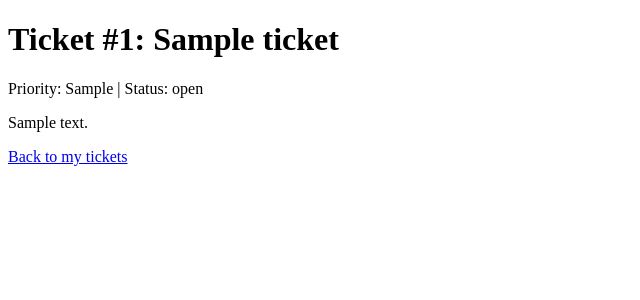
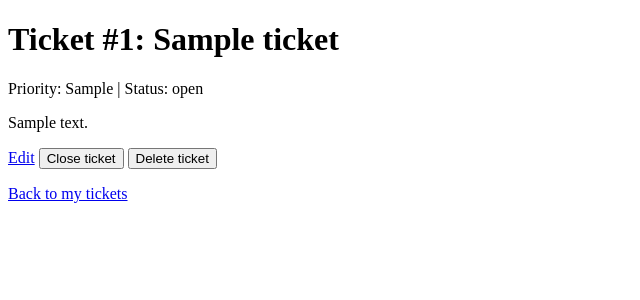
Before and after one commit to dell09-cloud/securedesk-devsecops, a Flask app: page /tickets/1 in a window 1280 px wide. Shown: the part 29-329 px from the top of the page, without its empty margins (0-640 px from the left). Run offline with Flask 3, Linux system fonts and the light colour scheme; a user stored in the database is signed in; tables that the repository leaves empty hold one stand-in row (values such as "Sample post"); some libraries are stand-ins or nearby versions.

Commit message:
Add ticket edit, close and delete with ownership checks

```diff
--- a/src/app.py
+++ b/src/app.py
@@ -204,6 +204,64 @@ def ticket_detail(ticket_id):
         abort(404)
     return render_template("ticket_detail.html", ticket=ticket)
 
+def get_own_ticket(ticket_id):
+    """Return the ticket only if it belongs to the logged-in user."""
+    ticket = db.session.get(Ticket, ticket_id)
+    if ticket is None or ticket.user_id != current_user.id:
+        abort(404)
+    return ticket
+
+
+@app.route("/tickets/<int:ticket_id>/edit", methods=["GET", "POST"])
+@login_required
+def ticket_edit(ticket_id):
+    ticket = get_own_ticket(ticket_id)
+
+    if request.method == "POST":
+        title = request.form.get("title", "").strip()
+        description = request.form.get("description", "").strip()
+        priority = request.form.get("priority", "medium")
+
+        error = None
+        if not 3 <= len(title) <= 100:
+            error = "Title must be 3-100 characters."
+        elif not 1 <= len(description) <= 2000:
+            error = "Description must be 1-2000 characters."
+        elif priority not in PRIORITIES:
+            error = "Choose a valid priority."
+
+        if error is None:
+            ticket.title = title
+            ticket.description = description
+            ticket.priority = priority
+            db.session.commit()
+            flash("Ticket updated.")
+            return redirect(url_for("ticket_detail", ticket_id=ticket.id))
+
+        flash(error)
+
+    return render_template("ticket_edit.html", ticket=ticket)
+
+
+@app.route("/tickets/<int:ticket_id>/close", methods=["POST"])
+@login_required
+def ticket_close(ticket_id):
+    ticket = get_own_ticket(ticket_id)
+    ticket.status = "closed"
+    db.session.commit()
+    flash("Ticket closed.")
+    return redirect(url_for("ticket_detail", ticket_id=ticket.id))
+
+
+@app.route("/tickets/<int:ticket_id>/delete", methods=["POST"])
+@login_required
+def ticket_delete(ticket_id):
+    ticket = get_own_ticket(ticket_id)
+    db.session.delete(ticket)
+    db.session.commit()
+    flash("Ticket deleted.")
+    return redirect(url_for("tickets"))
+
 with app.app_context():
     db.create_all()
 
--- a/src/templates/ticket_detail.html
+++ b/src/templates/ticket_detail.html
@@ -3,5 +3,22 @@
   <h1>Ticket #{{ ticket.id }}: {{ ticket.title }}</h1>
   <p>Priority: {{ ticket.priority }} | Status: {{ ticket.status }}</p>
   <p style="white-space: pre-wrap">{{ ticket.description }}</p>
+
+  <div>
+    <a href="{{ url_for('ticket_edit', ticket_id=ticket.id) }}">Edit</a>
+
+    {% if ticket.status == 'open' %}
+    <form method="post" action="{{ url_for('ticket_close', ticket_id=ticket.id) }}" style="display:inline">
+      <input type="hidden" name="csrf_token" value="{{ csrf_token() }}">
+      <button type="submit">Close ticket</button>
+    </form>
+    {% endif %}
+
+    <form method="post" action="{{ url_for('ticket_delete', ticket_id=ticket.id) }}" style="display:inline">
+      <input type="hidden" name="csrf_token" value="{{ csrf_token() }}">
+      <button type="submit">Delete ticket</button>
+    </form>
+  </div>
+
   <p><a href="{{ url_for('tickets') }}">Back to my tickets</a></p>
 {% endblock %}
```
Also changed, not shown: src/templates/ticket_edit.html (added, +22 -0 lines).
